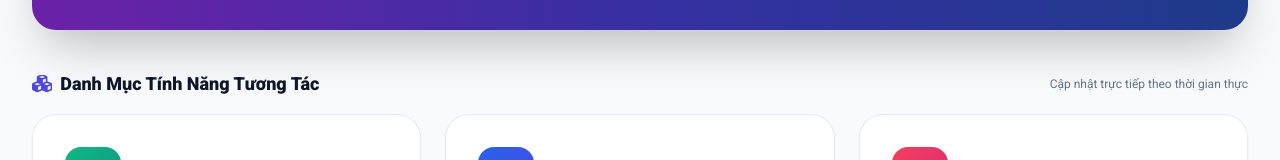
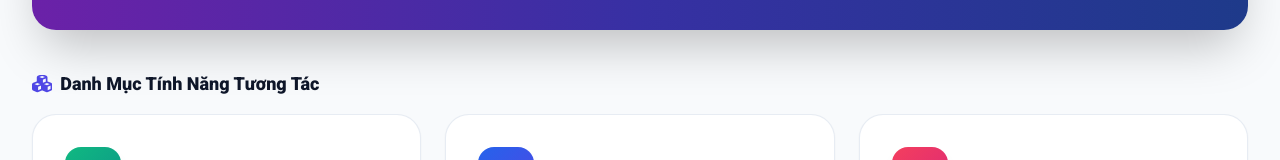
Before and after one commit to tranvureview-ops/bds-realestate, a Next.js app: page /trung-tam-phan-thuong in a window 1280 px wide. Shown: the part 541-701 px from the top of the page. Built offline with nearby package versions, Linux system fonts and the light colour scheme; no server answers; the database is empty; a web font is replaced by a local one.

Commit message:
chore: remove 'Cap nhat truc tiep theo thoi gian thuc' text from RewardCenterPage

```diff
--- a/src/views/RewardCenterPage.jsx
+++ b/src/views/RewardCenterPage.jsx
@@ -256,12 +256,11 @@ export default function RewardCenterPage() {
 
         {/* CÁC KHU VỰC THƯỞNG CHÍNH */}
         <div>
-          <div className="flex items-center justify-between mb-4">
+          <div className="mb-4">
             <h2 className="text-lg font-black text-slate-900 flex items-center gap-2">
               <i className="fa-solid fa-cubes text-indigo-600"></i>
               Danh Mục Tính Năng Tương Tác
             </h2>
-            <span className="text-xs text-slate-500">Cập nhật trực tiếp theo thời gian thực</span>
           </div>
 
           <div className="grid grid-cols-1 md:grid-cols-3 gap-6">
```
